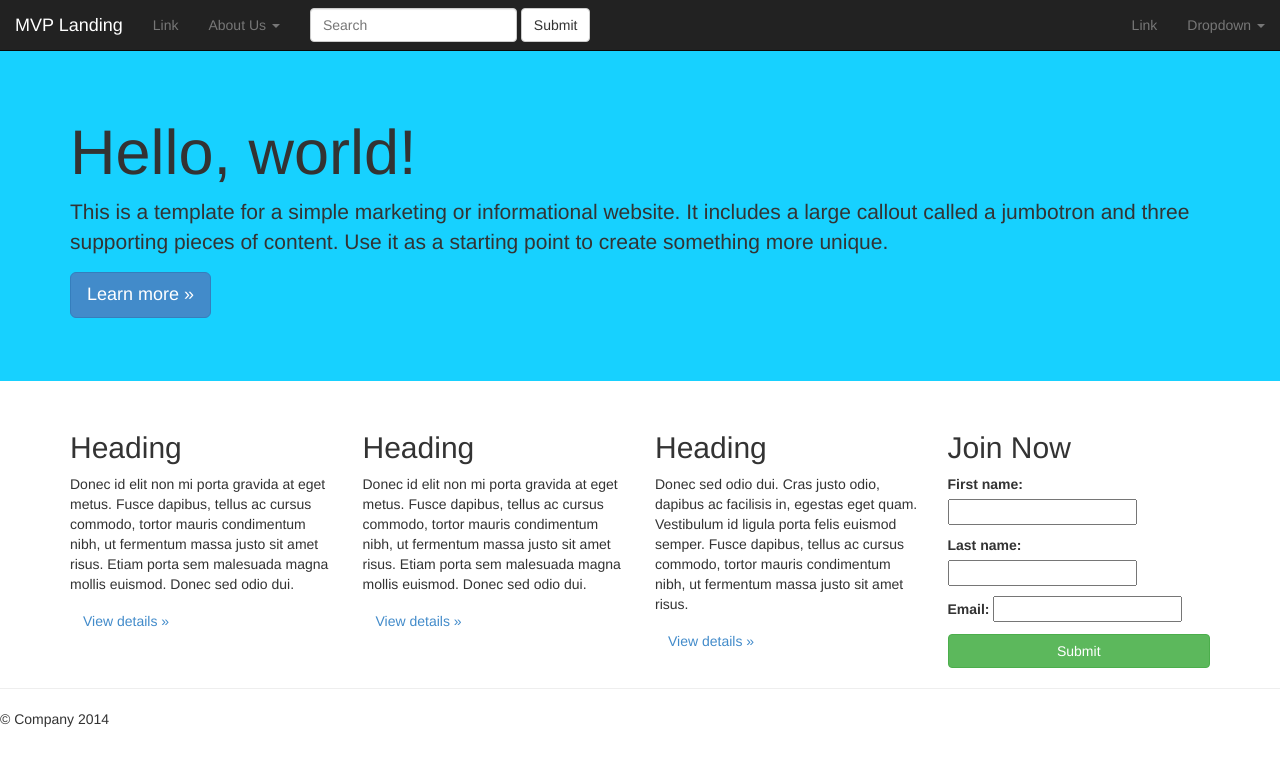
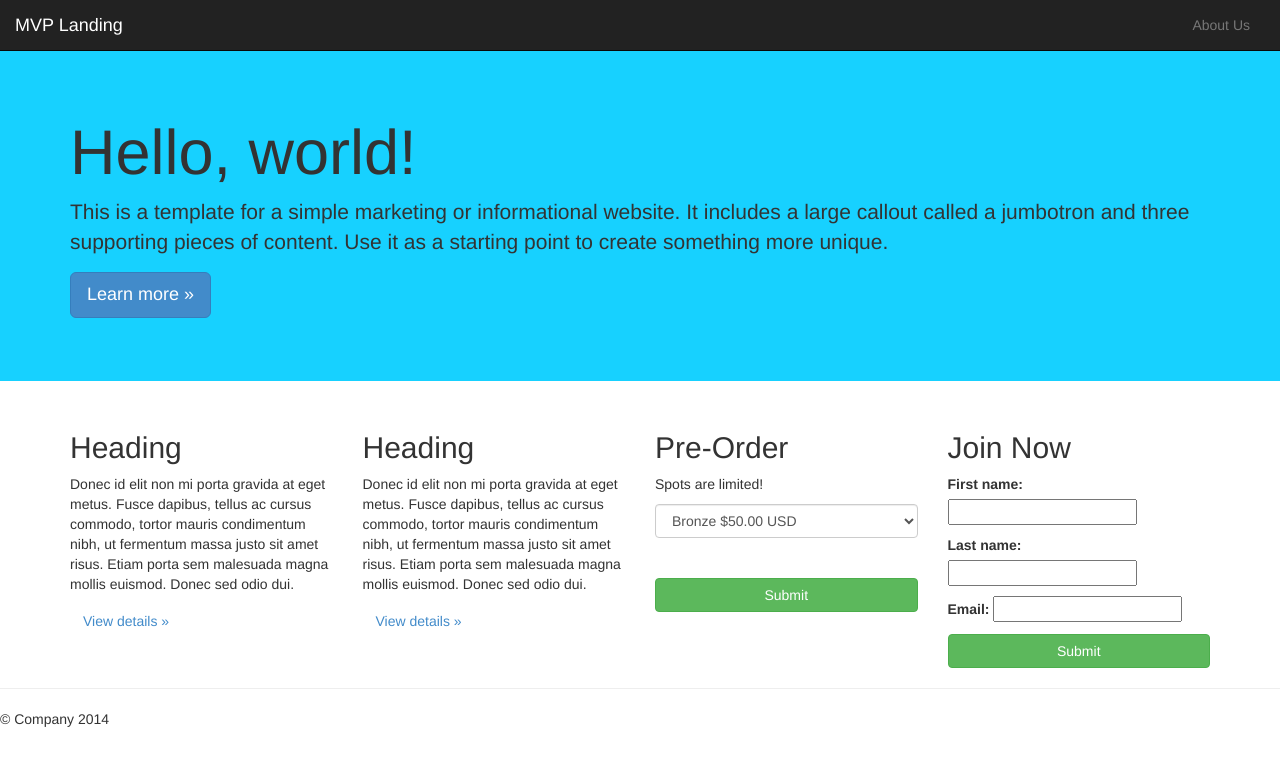
Before and after one commit to NoahLE/MVP_Landing_Page, a Django app: template static/templates/signup.html in a window 1280 px wide. Shown: the top 766 px of the page. Run offline with Django 3.2, Linux system fonts and the light colour scheme; the template is opened without the code that fills it: values that come from a table or form of the project are taken from there, others are empty; parts of the project's set-up code (start-up, migrations or seed data) failed here and were passed over; some libraries are stand-ins or nearby versions.

Commit message:
End video 14

```diff
--- a/static/templates/navbar.html
+++ b/static/templates/navbar.html
@@ -12,41 +12,10 @@
     </div>
 
     <!-- Collect the nav links, forms, and other content for toggling -->
-    <div class="collapse navbar-collapse" id="bs-example-navbar-collapse-1">
+    <div class="collapse navbar-collapse navbar-right" id="bs-example-navbar-collapse-1">
       <ul class="nav navbar-nav">
           <!-- could also use '/about-us/' for link -->
-        <li><a href="#">Link</a></li>
-        <li class="dropdown">
-          <a href="#" class="dropdown-toggle" data-toggle="dropdown">About Us <span class="caret"></span></a>
-          <ul class="dropdown-menu" role="menu">
             <li><a href="{% url "aboutus" %}">About Us</a></li>
-            <li><a href="#">Another action</a></li>
-            <li><a href="#">Something else here</a></li>
-            <li class="divider"></li>
-            <li><a href="#">Separated link</a></li>
-            <li class="divider"></li>
-            <li><a href="#">One more separated link</a></li>
-          </ul>
-        </li>
-      </ul>
-      <form class="navbar-form navbar-left" role="search">
-        <div class="form-group">
-          <input type="text" class="form-control" placeholder="Search">
-        </div>
-        <button type="submit" class="btn btn-default">Submit</button>
-      </form>
-      <ul class="nav navbar-nav navbar-right">
-        <li><a href="#">Link</a></li>
-        <li class="dropdown">
-          <a href="#" class="dropdown-toggle" data-toggle="dropdown">Dropdown <span class="caret"></span></a>
-          <ul class="dropdown-menu" role="menu">
-            <li><a href="#">Action</a></li>
-            <li><a href="#">Another action</a></li>
-            <li><a href="#">Something else here</a></li>
-            <li class="divider"></li>
-            <li><a href="#">Separated link</a></li>
-          </ul>
-        </li>
       </ul>
     </div><!-- /.navbar-collapse -->
   </div><!-- /.container-fluid -->
--- a/static/templates/signup.html
+++ b/static/templates/signup.html
@@ -23,9 +23,17 @@
       <p><a class="btn" href="#">View details &raquo;</a></p>
     </div>
     <div class="col-sm-3">
-      <h2>Heading</h2>
-      <p>Donec sed odio dui. Cras justo odio, dapibus ac facilisis in, egestas eget quam. Vestibulum id ligula porta felis euismod semper. Fusce dapibus, tellus ac cursus commodo, tortor mauris condimentum nibh, ut fermentum massa justo sit amet risus.</p>
-      <p><a class="btn" href="#">View details &raquo;</a></p>
+    <h2>Pre-Order</h2>
+    <p>Spots are limited!</p>
+      <form action="" method="" target="">
+          <select class="form-control" name="">
+            <option value="Bronze">Bronze $50.00 USD</option>
+            <option value="Gold">Gold $100.00 USD</option>
+            <option value="Diamond">Diamond $150.00 USD</option>
+        </select>
+          <br/><br/>
+          <input type="submit" class="btn btn-success btn-block" />
+        </form>
     </div>
     <div class="col-sm-3">
         <h2>Join Now</h2>
```
